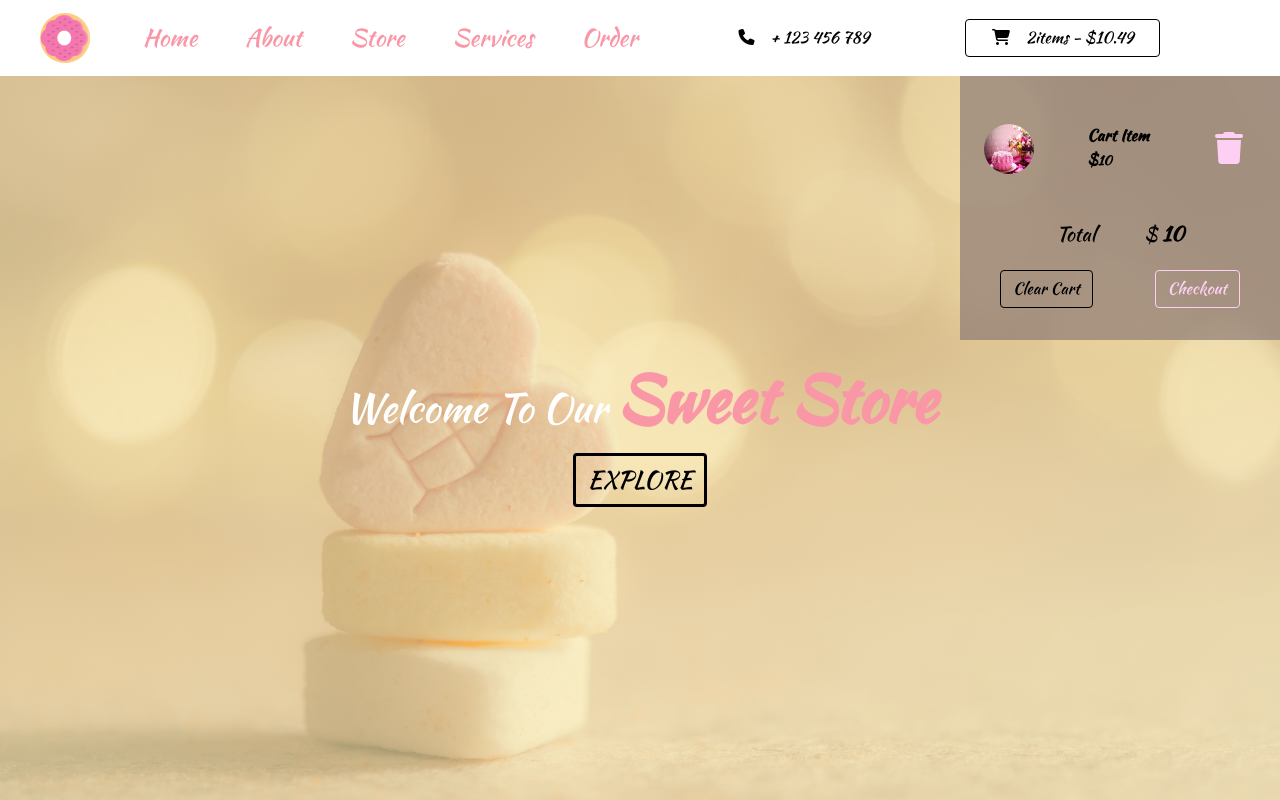
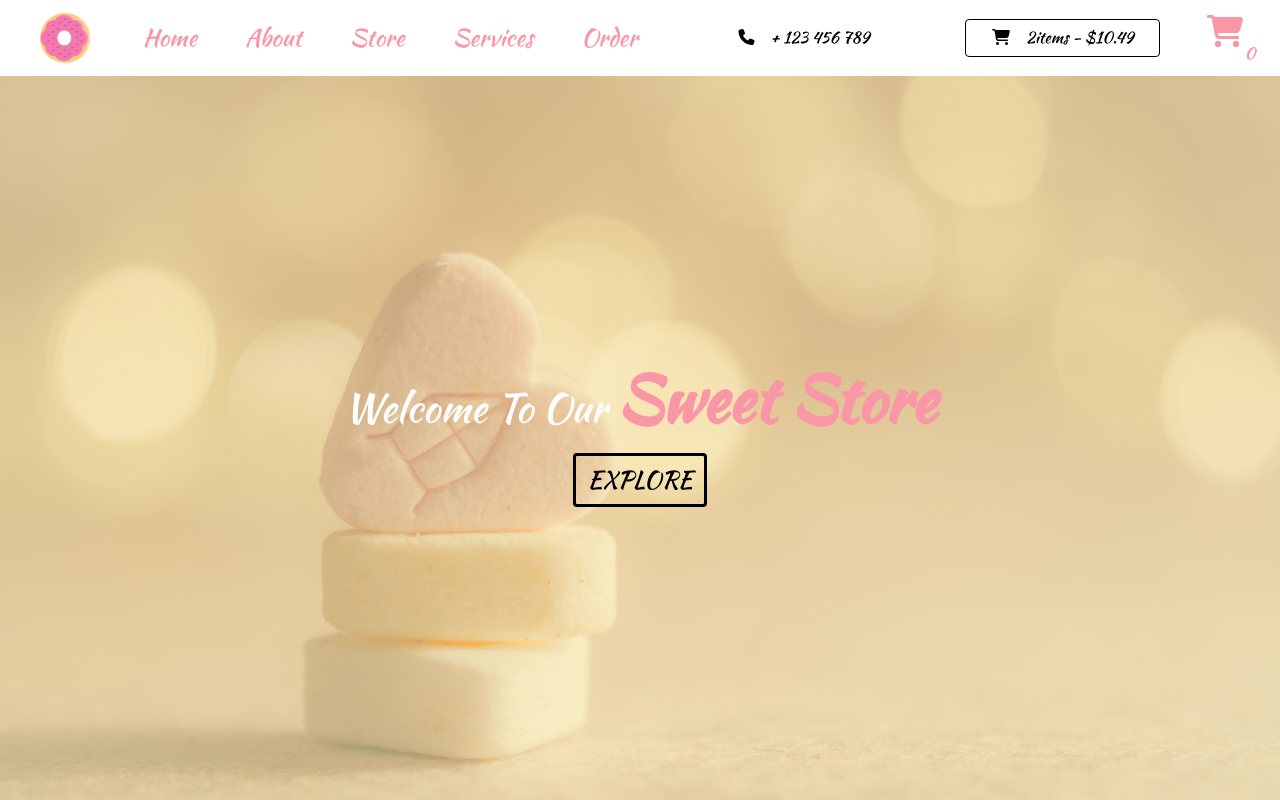
Before and after one commit to JainieJ/sweet-store, a React (Create React App) app: page / in a window 1280 px wide. Shown: the top 800 px of the page. Built offline with nearby package versions, Linux system fonts and the light colour scheme.

Commit message:
toggling between hidden and detailed shopping cart

```diff
--- a/src/components/Cart/Cart.jsx
+++ b/src/components/Cart/Cart.jsx
@@ -2,11 +2,19 @@ import React from "react";
 import "./Cart.scss";
 
 //destructure img, title, price
-const Cart = () => {
+const Cart = ({ toggleCartDisplay, showCart }) => {
   return (
+    <>
+      {showCart ? (
         <div className="cart" id="cart">
+          <button className="btn close-btn">
+            <i
+              className="fas fa-window-close fa-2x"
+              onClick={toggleCartDisplay}
+            />
+          </button>
           {/* cart item */}
-      <div className="cart-item d-flex justify-content-between text-capitalize my-3">
+          <div className="d-flex justify-content-between text-capitalize my-3">
             <img
               src="./img/storeitems/cake1.jpeg"
               alt="store item"
@@ -31,10 +39,23 @@ const Cart = () => {
           </div>
           {/* buttons */}
           <div className="cart-button-container mt-3 mx-3 d-flex justify-content-between">
-        <button className="btn clear-btn text-capitalize">clear cart</button>
-        <button className="btn checkout-btn text-capitalize">checkout</button>
+            <button className="btn clear-btn text-capitalize">
+              clear cart
+            </button>
+            <button className="btn checkout-btn text-capitalize">
+              checkout
+            </button>
           </div>
         </div>
+      ) : (
+        <div className="cart-icon-container px-4 mt-lg-2">
+          <button className="btn cart-btn pb-3" onClick={toggleCartDisplay}>
+            <span className="item-count">0</span>
+            <i className="fas fa-shopping-cart fa-2x" />
+          </button>
+        </div>
+      )}
+    </>
   );
 };
 
--- a/src/components/Cart/Cart.scss
+++ b/src/components/Cart/Cart.scss
@@ -1,23 +1,18 @@
 @import "../../index.scss";
+
+// detailed cart
+
 .cart {
-  position: absolute;
+  position: fixed;
   min-height: 10rem;
-  background: rgba(142, 123, 117, 0.7);
+  background: rgb(142, 123, 117);
   top: 0;
   right: 0;
   transition: all 0.3s ease-in-out;
-  width: 20rem;
+  width: 22rem;
   padding: 2rem 1.5rem;
+  z-index: 1;
 }
-// .show-cart {
-//   width: 20rem;
-//   padding: 2rem 1.5rem;
-//   transform: rotateY(-360deg);
-// }
-
-// .cart-item {
-//   transition: all 2s ease-in-out;
-// }
 
 .cart-item-remove {
   color: #fdcff3;
@@ -32,6 +27,19 @@
   font-size: 0.8rem;
 }
 
+.close-btn {
+  position: absolute;
+  top: 0;
+  left: 0;
+  padding: 0;
+  color: #fdcff3;
+  border: none;
+  &:active,
+  &:focus {
+    outline: none !important;
+    box-shadow: none !important;
+  }
+}
 .clear-btn {
   font-size: 1rem;
   color: $mainBlack;
@@ -51,3 +59,37 @@
     color: #fdcff3;
   }
 }
+
+//hidden cart
+
+.cart-icon-container {
+  position: fixed;
+  top: 0;
+  right: 0;
+  z-index: 1;
+  &:hover .cart-btn {
+    color: $mainYellow;
+  }
+}
+
+.cart-btn {
+  position: relative;
+  color: $mainPink;
+  &:active,
+  &:focus {
+    outline: none !important;
+    box-shadow: none !important;
+  }
+}
+
+.item-count {
+  position: absolute;
+  bottom: 0;
+  right: 0;
+}
+
+@media (max-width: 991px) {
+  .cart-icon-container {
+    margin-top: 7rem;
+  }
+}
--- a/src/pages/Store/Store.jsx
+++ b/src/pages/Store/Store.jsx
@@ -4,14 +4,21 @@ import Search from "./../../components/Search/Search";
 import { buttonTitle } from "../../data/buttonTitles";
 import StoreItems from "../../components/StoreItems/StoreItems";
 import { storeItems } from "../../data/storeItems";
+import SortButton from "./../../components/utilities/SortButton";
+import Cart from "./../../components/Cart/Cart";
 import "./Store.scss";
-import SortButton from "./../../components/utilities/SortButton";
 
 class Store extends Component {
   state = {
     search: "",
     items: storeItems,
-    filtered: storeItems
+    filtered: storeItems,
+    showCart: false
+  };
+  toggleCartDisplay = () => {
+    this.setState({ showCart: !this.state.showCart }, () =>
+      console.log(this.state.showCart)
+    );
   };
   handleSort = ({ target: { name: title } }) => {
     //destruturing of event object
@@ -38,9 +45,11 @@ class Store extends Component {
     this.setState({ filtered, search: "" });
   };
   render() {
-    const { search, items, filtered } = this.state;
+    const { search, items, filtered, showCart } = this.state;
     return (
       <section id="store" className="store py-5">
+        {/* cart */}
+        <Cart toggleCartDisplay={this.toggleCartDisplay} showCart={showCart} />
         <div className="container">
           {/* title */}
           <div className="row my-3">
--- a/src/pages/Store/Store.scss
+++ b/src/pages/Store/Store.scss
@@ -2,4 +2,5 @@
 
 .store {
   background: $mainGrey;
+  position: relative;
 }
```
Lines whose indentation alone changed are shown as unchanged.
